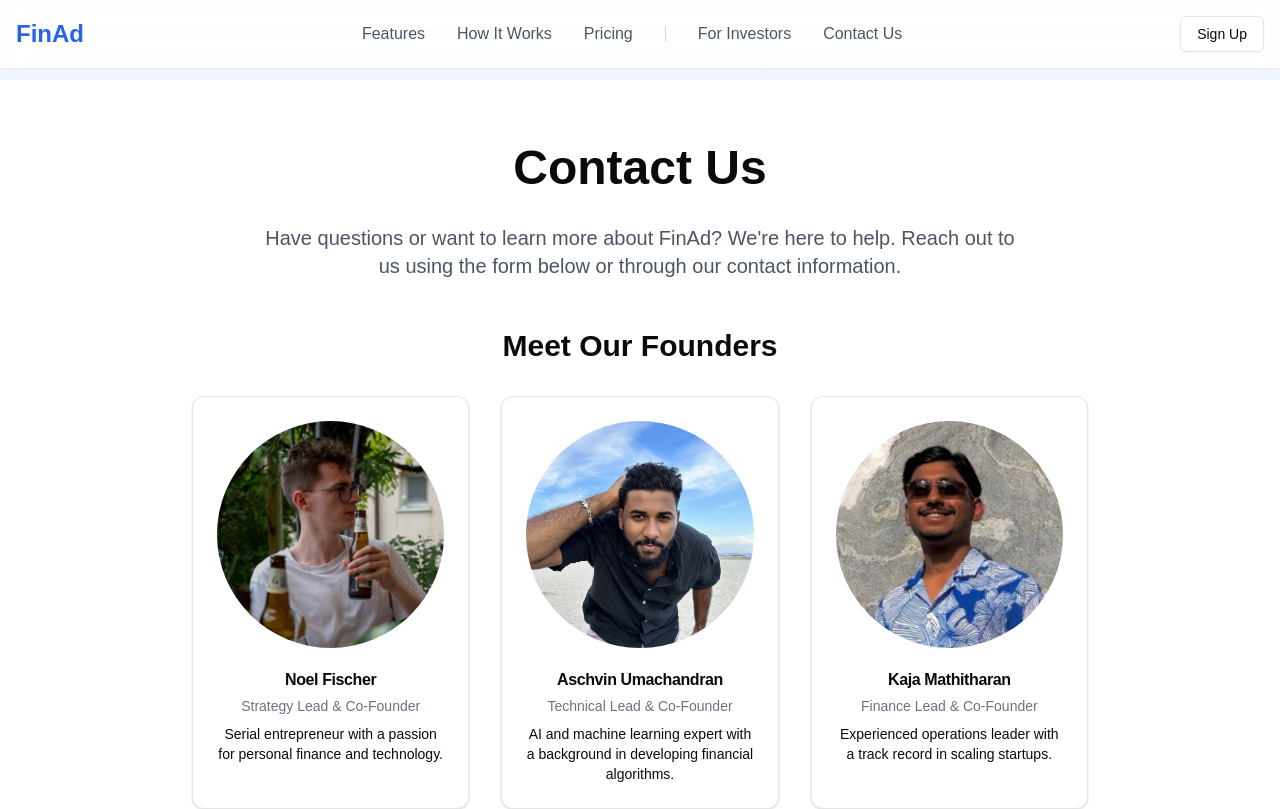
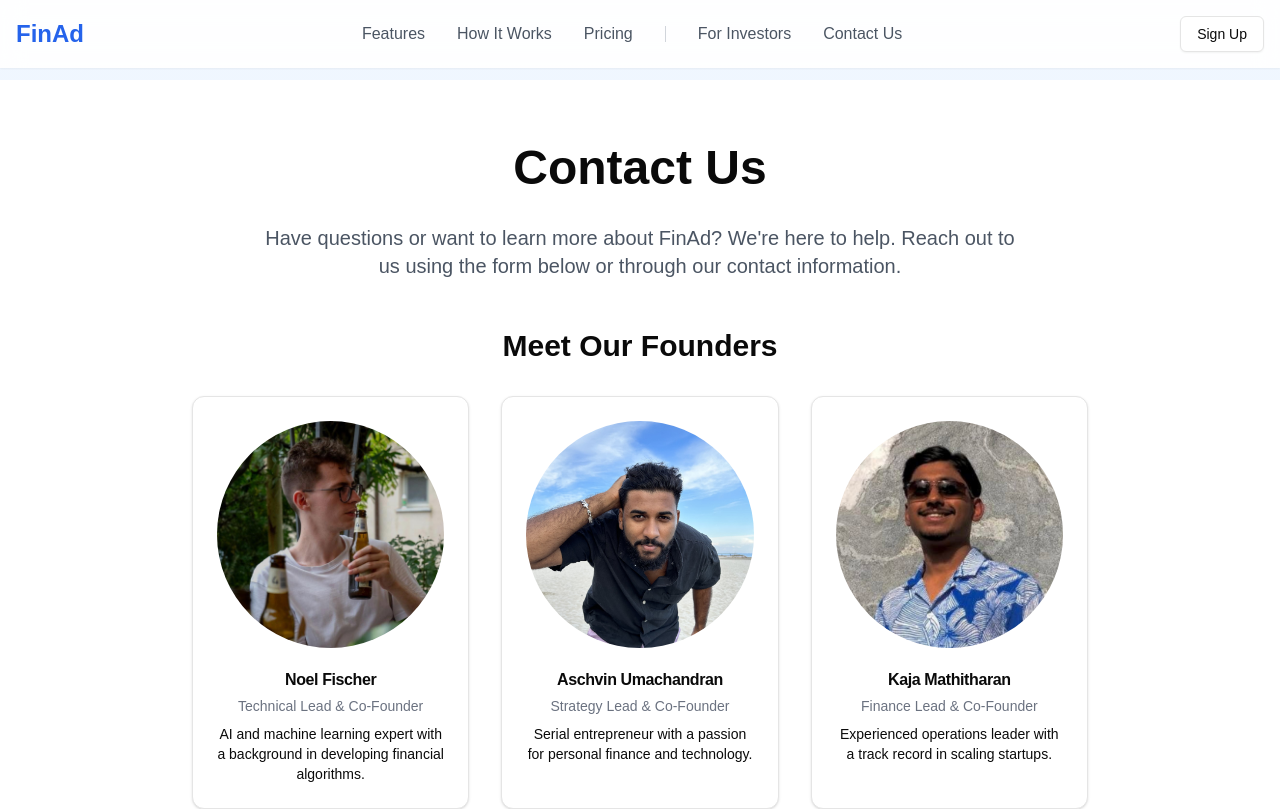
Before and after one commit to noelfischer/finad, a Next.js app: page /contact in a window 1280 px wide. Shown: the top 809 px of the page. Built offline with nearby package versions, Linux system fonts and the light colour scheme.

Commit message:
Update roles and descriptions of founders in Founders component

```diff
--- a/components/Founders.tsx
+++ b/components/Founders.tsx
@@ -4,15 +4,15 @@ import { Card, CardContent, CardHeader, CardTitle } from "@/components/ui/card"
 const founders = [
   {
     name: "Noel Fischer",
-    role: "Strategy Lead & Co-Founder",
+    role: "Technical Lead & Co-Founder",
     image: "/noel.jpg?height=300&width=300",
-    description: "Serial entrepreneur with a passion for personal finance and technology."
+    description: "AI and machine learning expert with a background in developing financial algorithms."
   },
   {
     name: "Aschvin Umachandran",
-    role: "Technical Lead & Co-Founder",
+    role: "Strategy Lead & Co-Founder",
     image: "/aschvin.jpg?height=300&width=300",
-    description: "AI and machine learning expert with a background in developing financial algorithms."
+    description: "Serial entrepreneur with a passion for personal finance and technology."
   },
   {
     name: "Kaja Mathitharan",
```
